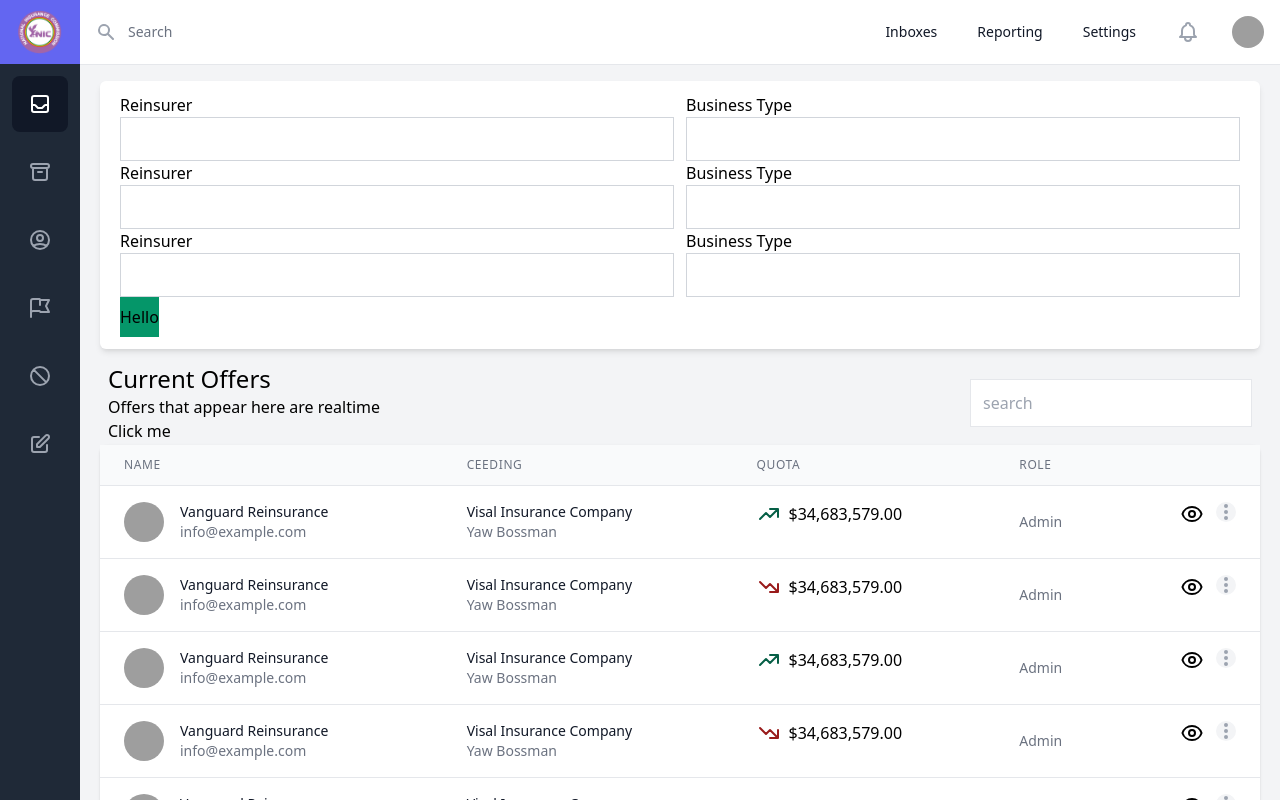
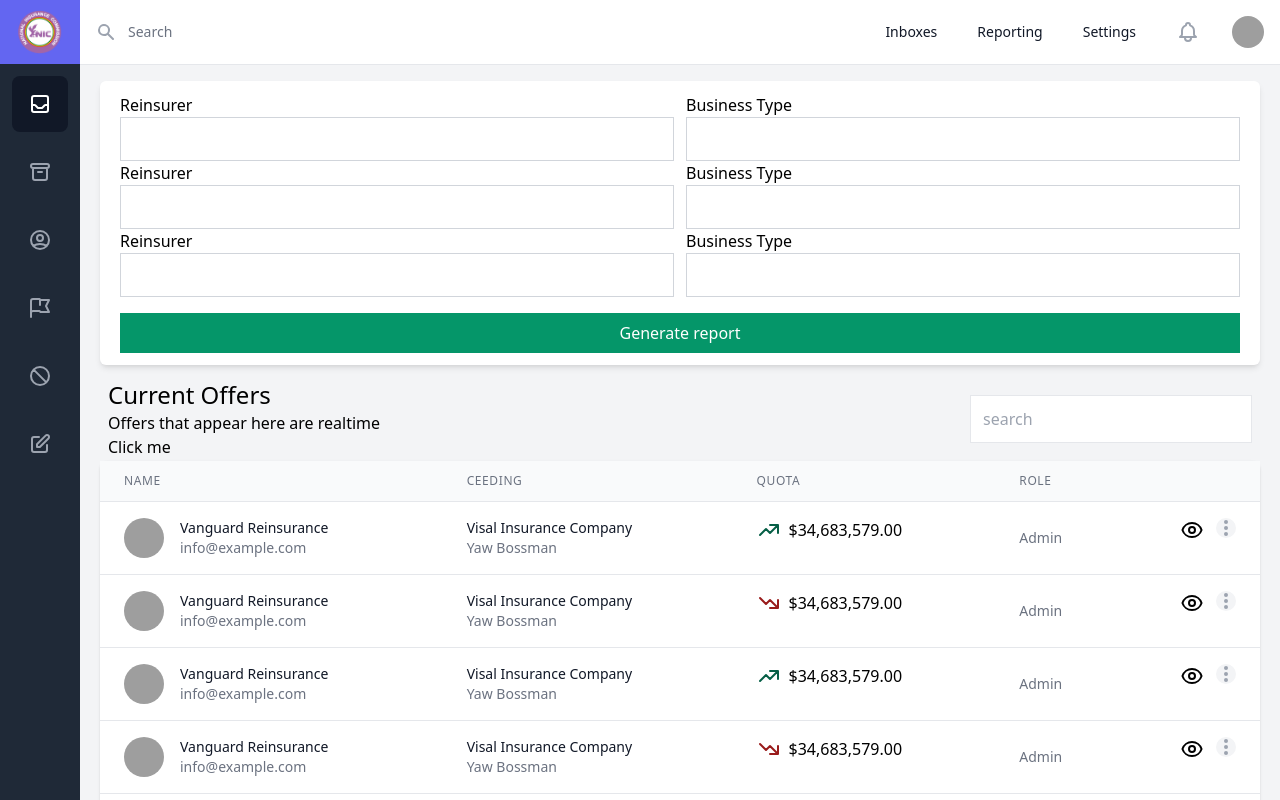
Before and after one commit to Khoby-790/template-nic, a React (Create React App) app: page /reports in a window 1280 px wide. Built offline with nearby package versions, Linux system fonts and the light colour scheme; grey boxes are pictures that could not be loaded.

Commit message:
--- Auto-Git Commit ---

```diff
--- a/src/pages/Reports/ReportQueryForm.tsx
+++ b/src/pages/Reports/ReportQueryForm.tsx
@@ -21,9 +21,9 @@ const ReportQueryForm = (props: Props) => {
                     <Input label="Reinsurer" />
                     <Input label="Business Type" />
                 </div>
-                <div className="flex mx-5 w-full">
-                    <button className="bg-green-600 py-2 flex items-center justify-center">
-                        Hello
+                <div className="flex mx-5 flex-1 mt-4">
+                    <button className="bg-green-600 text-white flex-1 py-2 flex items-center justify-center">
+                        Generate report
                     </button>
                 </div>
             </div>
```
